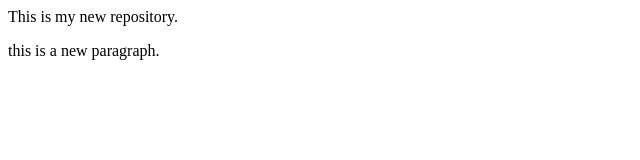
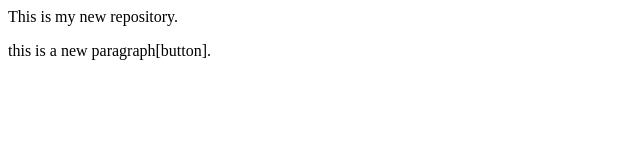
Before and after one commit to Faizan43gd/Newfinalrepo, a plain HTML site: page index.html in a window 1280 px wide. Shown: the full height of the page, 0-640 px from the left. Drawn offline with Linux system fonts and the light colour scheme.

```diff
--- a/index.html
+++ b/index.html
@@ -1,2 +1,2 @@
 <p>This is my new repository.</p>
-<p>this is a new paragraph.</p>
+<p>this is a new paragraph[button].</p>
```
